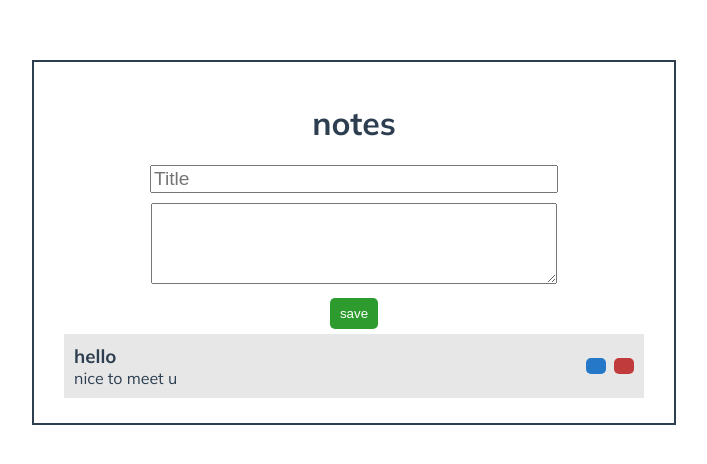
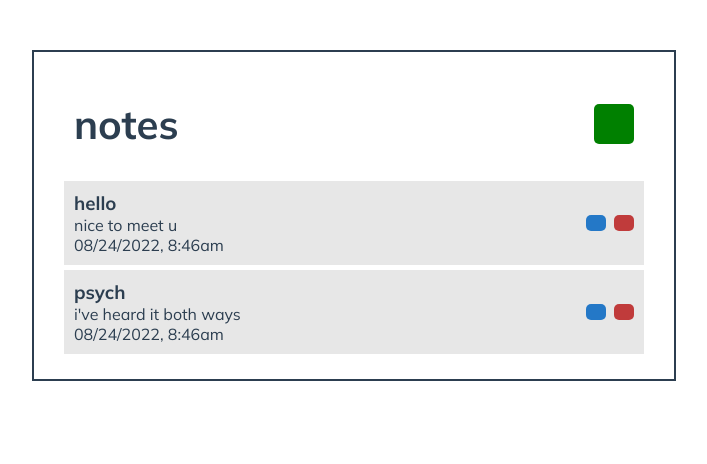
Before and after one commit to nataliewchen/vue-notes, a Vue app: page / in a window 1280 px wide. Shown: the top 464 px of the page, without its empty margins (286-993 px from the left). Built offline with nearby package versions, Linux system fonts and the light colour scheme; the HTML template or start-up script is replaced by a standard one.

Commit message:
added form toggle + delete modal

```diff
--- a/src/App.vue
+++ b/src/App.vue
@@ -1,7 +1,13 @@
 <template>
+  <ConfirmationModal
+    @close-modal="closeModal"
+    @delete-note="deleteNote"
+    v-show="showModal"
+  />
   <div class="container">
-    <AppHeader />
+    <AppHeader :showForm="showForm" @toggle-form="toggleForm" />
     <NoteForm
+      v-show="showForm"
       @add-note="addNote"
       @edit-note="editNote"
       :isEditing="isEditing"
@@ -10,7 +16,7 @@
     <NotesList
       :notes="notes"
       @get-edit-note-form="getEditNoteForm"
-      @delete-note="deleteNote"
+      @confirm-delete="confirmDelete"
     />
   </div>
 </template>
@@ -20,16 +26,18 @@ import { defineComponent } from "vue";
 import AppHeader from "./components/AppHeader.vue";
 import NoteForm from "./components/NoteForm.vue";
 import NotesList from "./components/NotesList.vue";
+import ConfirmationModal from "./components/ConfirmationModal.vue";
 
 interface Note {
   title: string;
   text: string;
   id: number;
+  lastUpdated: Date;
 }
 
 export default defineComponent({
   name: "App",
-  components: { AppHeader, NotesList, NoteForm },
+  components: { AppHeader, NotesList, NoteForm, ConfirmationModal },
   data() {
     return {
       // notes: [] as Note[],
@@ -38,10 +46,20 @@ export default defineComponent({
           title: "hello",
           text: "nice to meet u",
           id: 1,
+          lastUpdated: new Date(),
+        },
+        {
+          title: "psych",
+          text: "i've heard it both ways",
+          id: 13,
+          lastUpdated: new Date(),
         },
       ],
       noteToEdit: {},
       isEditing: false,
+      showForm: false,
+      showModal: false,
+      noteIdToDelete: 0,
     };
   },
   methods: {
@@ -56,15 +74,28 @@ export default defineComponent({
       this.noteToEdit = {};
       this.isEditing = false;
     },
-    deleteNote(id: number) {
-      this.notes = this.notes.filter((note) => note.id !== id);
+    deleteNote() {
+      this.notes = this.notes.filter((note) => note.id !== this.noteIdToDelete);
+      this.noteIdToDelete = 0;
+      this.closeModal();
     },
     getEditNoteForm(id: number) {
       const note = this.notes.find((note) => note.id === id);
       if (note) {
         this.noteToEdit = note;
-        this.isEditing = !this.isEditing;
+        this.isEditing = true;
+        this.showForm = true;
       }
+    },
+    toggleForm() {
+      this.showForm = !this.showForm;
+    },
+    confirmDelete(id: number) {
+      this.noteIdToDelete = id;
+      this.showModal = true;
+    },
+    closeModal() {
+      this.showModal = false;
     },
   },
 });
@@ -76,6 +107,7 @@ $base: #2c3e50;
 
 body {
   overflow-y: scroll;
+  margin: 0;
 }
 
 #app {
@@ -83,12 +115,11 @@ body {
   -webkit-font-smoothing: antialiased;
   -moz-osx-font-smoothing: grayscale;
   color: #2c3e50;
-  margin-top: 60px;
 }
 
 .container {
   border: 2px solid $base;
-  margin: 0 auto;
+  margin: 50px auto;
   max-width: 600px;
   padding: 20px;
 }
@@ -100,6 +131,11 @@ button {
   cursor: pointer;
   color: white;
   background-color: darkslategray;
+  font-family: inherit;
+}
+
+button:hover {
+  scale: 1.05;
 }
 
 .btn-group {
@@ -111,4 +147,13 @@ button {
 .btn-green {
   background-color: rgb(46, 155, 46);
 }
+
+.btn-cancel {
+  background-color: gray;
+}
+
+.btn-toggle {
+  width: 40px;
+  height: 40px;
+}
 </style>
--- a/src/components/AppHeader.vue
+++ b/src/components/AppHeader.vue
@@ -1,24 +1,56 @@
 <template>
   <header>
     <h1>notes</h1>
+    <!-- how to dynamically bind to btn based on showForm? -->
+    <IconButton
+      class="btn-toggle"
+      v-show="showForm"
+      @click="$emit('toggle-form')"
+      :btn="closeFormBtn"
+    />
+    <IconButton
+      class="btn-toggle"
+      v-show="!showForm"
+      @click="$emit('toggle-form')"
+      :btn="showFormBtn"
+    />
   </header>
 </template>
 
 <script lang="ts">
 import { defineComponent } from "vue";
+import IconButton from "./IconButton.vue";
 
 export default defineComponent({
   name: "AppHeader",
-  components: {},
+  components: { IconButton },
+  props: {
+    showForm: Boolean,
+  },
+  data() {
+    return {
+      showFormBtn: {
+        color: "green",
+        icon: "fa-plus",
+      },
+      closeFormBtn: {
+        color: "gray",
+        icon: "fa-x",
+      },
+    };
+  },
 });
 </script>
 
 <style scoped lang="scss">
 header {
   display: flex;
-  justify-content: space-evenly;
+  justify-content: space-between;
+  align-items: center;
+  padding: 0 20px;
 }
 h1 {
   font-weight: 700;
+  font-size: 2.5em;
 }
 </style>
--- /dev/null
+++ b/src/components/ConfirmationModal.vue
@@ -0,0 +1,55 @@
+<template>
+  <div class="backdrop">
+    <div class="modal">
+      <h3>Are you sure you want to delete this note?</h3>
+      <div class="btn-group">
+        <button @click="$emit('close-modal')" class="btn-cancel">Cancel</button>
+        <button @click="$emit('delete-note')" class="btn-delete">Delete</button>
+      </div>
+    </div>
+  </div>
+</template>
+
+
+<script lang="ts">
+import { defineComponent } from "vue";
+
+export default defineComponent({
+  name: "ConfirmationModal",
+});
+</script>
+
+
+<style lang="scss" scoped>
+.modal {
+  position: absolute;
+  width: 50%;
+  left: 50%;
+  top: 25%;
+  transform: translateX(-50%);
+  border: 3px solid black;
+  background-color: white;
+  z-index: 100;
+  padding: 20px;
+  max-width: 400px;
+  display: flex;
+  flex-direction: column;
+  align-items: center;
+
+  h3 {
+    text-align: center;
+  }
+}
+
+.backdrop {
+  position: fixed;
+  top: 0;
+  width: 100%;
+  height: 100%;
+  background-color: #00000080;
+}
+
+.btn-delete {
+  background-color: red;
+}
+</style>
--- a/src/components/NoteButton.vue
+++ b/src/components/IconButton.vue
@@ -1,5 +1,5 @@
 <template>
-  <button @click="$emit('btn-click')" :style="{ backgroundColor: btn.color }">
+  <button :style="{ backgroundColor: btn.color }">
     <i :class="['fa-solid', btn.icon]"></i>
   </button>
 </template>
--- a/src/components/NoteForm.vue
+++ b/src/components/NoteForm.vue
@@ -33,6 +33,7 @@ export default defineComponent({
       title: "",
       text: "",
       id: Number,
+      lastUpdated: Date,
     };
   },
   watch: {
@@ -40,6 +41,7 @@ export default defineComponent({
       this.title = newNote.title;
       this.text = newNote.text;
       this.id = newNote.id;
+      this.lastUpdated = newNote.lastUpdated;
     },
   },
   methods: {
@@ -48,6 +50,7 @@ export default defineComponent({
         title: this.title,
         text: this.text,
         id: this.isEditing ? this.id : Date.now(), // keep same id if editing existing note
+        lastUpdated: new Date(),
       };
 
       this.title = "";
--- a/src/components/NoteItem.vue
+++ b/src/components/NoteItem.vue
@@ -3,13 +3,14 @@
     <div class="content">
       <h3>{{ note.title }}</h3>
       <p>{{ note.text }}</p>
+      <p>{{ lastUpdated }}</p>
     </div>
     <div class="btn-group">
-      <NoteButton
+      <IconButton
         v-for="btn of buttons"
         :key="btn.type"
         :btn="btn"
-        @btn-click="$emit(btn.emit, note.id)"
+        @click="$emit(btn.emit, note.id)"
       />
     </div>
   </div>
@@ -17,16 +18,23 @@
 
 <script lang="ts">
 import { defineComponent } from "vue";
-import NoteButton from "./NoteButton.vue";
+import IconButton from "./IconButton.vue";
+import dayjs from "dayjs";
 
 export default defineComponent({
   name: "NoteItem",
-  components: { NoteButton },
+  components: { IconButton },
   props: ["note"],
-  emits: ["get-edit-note-form", "delete-note"],
+  emits: ["get-edit-note-form", "confirm-delete"],
   data() {
     return {
       buttons: [
+        // {
+        //   type: "pin",
+        //   color: "orange",
+        //   icon: "fa-thumbtack",
+        //   emit: "pin-note",
+        // },
         {
           type: "edit",
           color: "rgb(36, 120, 199)",
@@ -37,10 +45,15 @@ export default defineComponent({
           type: "delete",
           color: "rgb(192, 59, 59)",
           icon: "fa-trash-can",
-          emit: "delete-note",
+          emit: "confirm-delete",
         },
       ],
     };
+  },
+  computed: {
+    lastUpdated() {
+      return dayjs(this.note.lastUpdated).format("MM/DD/YYYY, h:mma");
+    },
   },
 });
 </script>
--- a/src/components/NotesList.vue
+++ b/src/components/NotesList.vue
@@ -3,7 +3,7 @@
     <NoteItem
       :note="note"
       @get-edit-note-form="$emit('get-edit-note-form', note.id)"
-      @delete-note="$emit('delete-note', note.id)"
+      @confirm-delete="$emit('confirm-delete', note.id)"
     />
   </div>
 </template>
@@ -16,7 +16,7 @@ export default defineComponent({
   name: "NotesList",
   components: { NoteItem },
   props: ["notes"],
-  emits: ["get-edit-note-form", "delete-note"],
+  emits: ["get-edit-note-form", "confirm-delete"],
 });
 </script>
 
```
